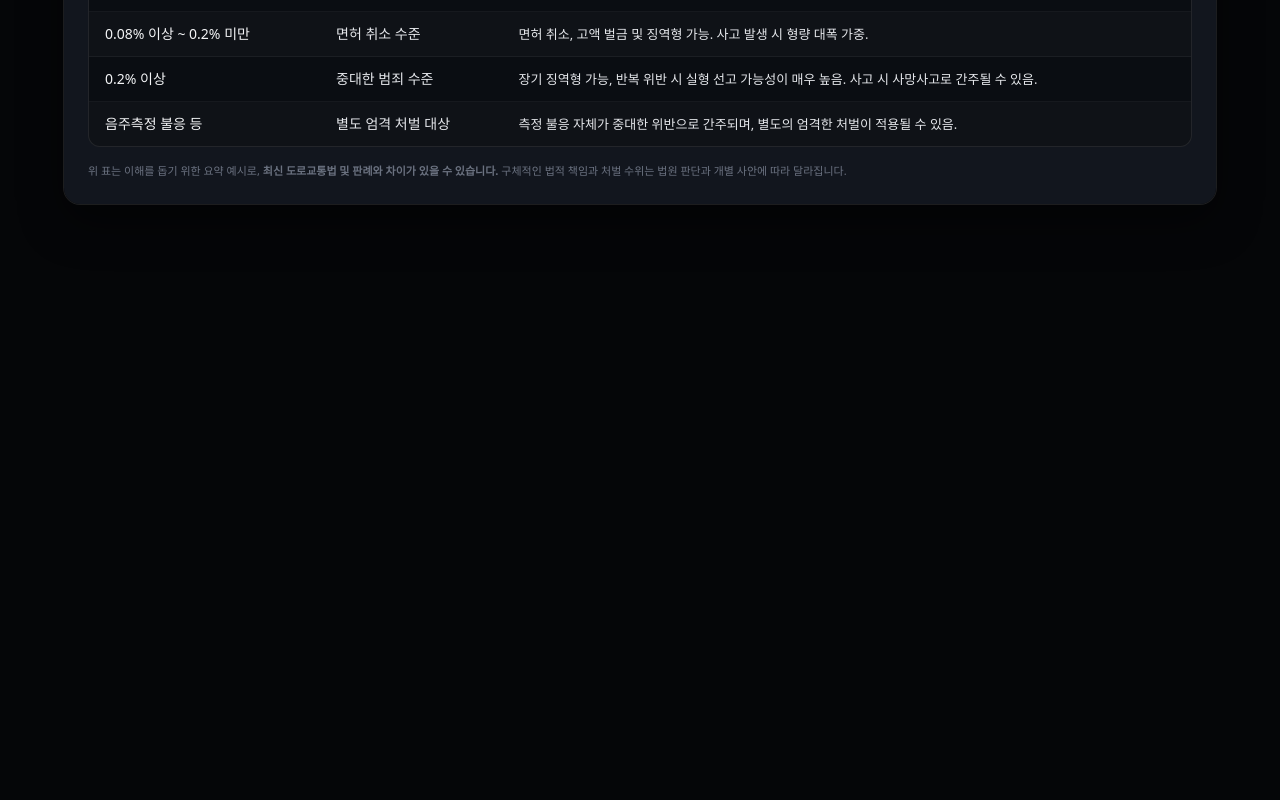
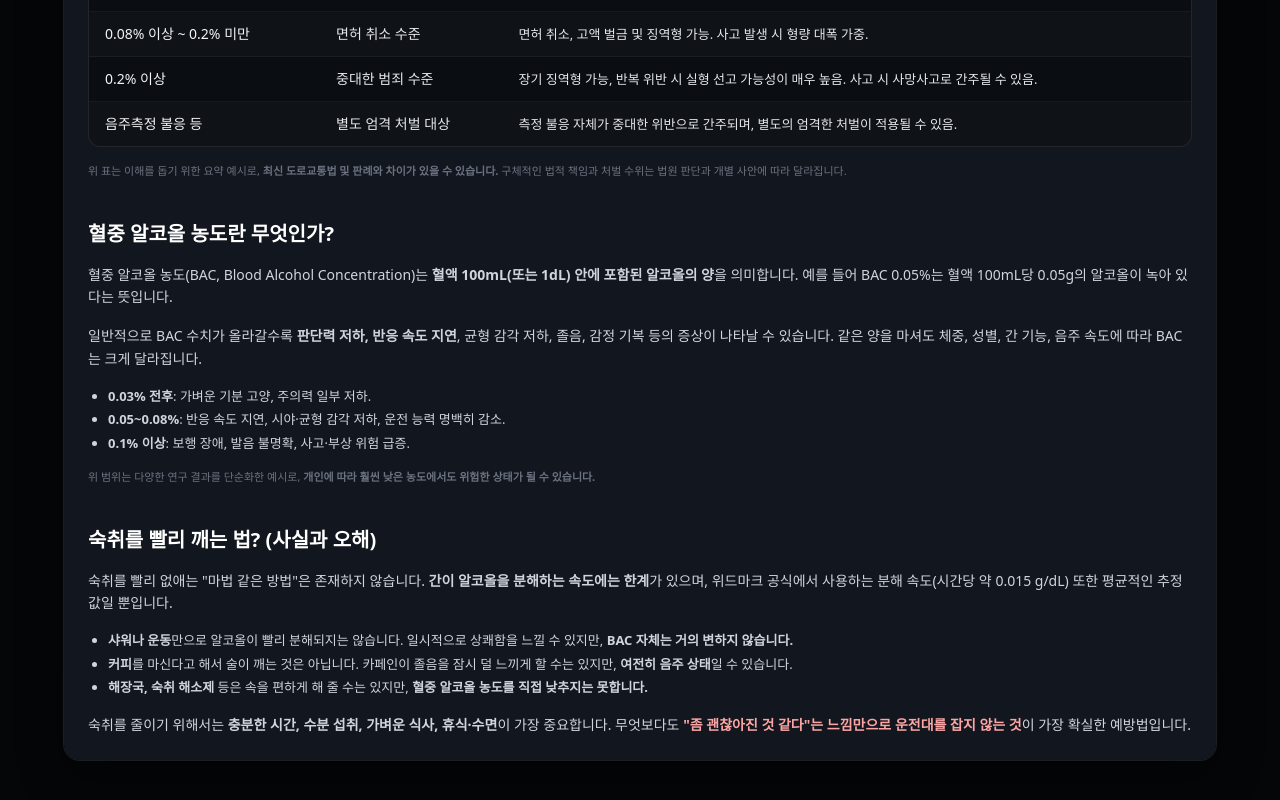
Before and after one commit to shwama120/sober-calc, a Next.js app: page /hangover-calculator in a window 1280 px wide. Shown: the part 2121-2921 px from the top of the page. Before the commit the page ends 2421 px from the top, so only its background shows below. Built offline with nearby package versions, Linux system fonts and the light colour scheme.

Commit message:
정보성 글 추가

```diff
--- a/components/seo/hangover-seo-content.tsx
+++ b/components/seo/hangover-seo-content.tsx
@@ -227,6 +227,92 @@ export function HangoverSeoContent() {
           달라집니다.
         </p>
       </section>
+
+      <section className="space-y-4">
+        <h2 className="text-lg font-semibold text-white md:text-xl">
+          혈중 알코올 농도란 무엇인가?
+        </h2>
+        <p className="text-sm leading-relaxed text-gray-300">
+          혈중 알코올 농도(BAC, Blood Alcohol Concentration)는{" "}
+          <span className="font-semibold">
+            혈액 100mL(또는 1dL) 안에 포함된 알코올의 양
+          </span>
+          을 의미합니다. 예를 들어 BAC 0.05%는 혈액 100mL당 0.05g의 알코올이
+          녹아 있다는 뜻입니다.
+        </p>
+        <p className="text-sm leading-relaxed text-gray-300">
+          일반적으로 BAC 수치가 올라갈수록{" "}
+          <span className="font-semibold">판단력 저하, 반응 속도 지연</span>,
+          균형 감각 저하, 졸음, 감정 기복 등의 증상이 나타날 수 있습니다. 같은
+          양을 마셔도 체중, 성별, 간 기능, 음주 속도에 따라 BAC는 크게
+          달라집니다.
+        </p>
+        <ul className="list-disc space-y-1 pl-5 text-[13px] text-gray-300">
+          <li>
+            <span className="font-semibold">0.03% 전후</span>: 가벼운 기분 고양,
+            주의력 일부 저하.
+          </li>
+          <li>
+            <span className="font-semibold">0.05~0.08%</span>: 반응 속도 지연,
+            시야·균형 감각 저하, 운전 능력 명백히 감소.
+          </li>
+          <li>
+            <span className="font-semibold">0.1% 이상</span>: 보행 장애, 발음
+            불명확, 사고·부상 위험 급증.
+          </li>
+        </ul>
+        <p className="text-[11px] text-gray-500">
+          위 범위는 다양한 연구 결과를 단순화한 예시로,{" "}
+          <span className="font-semibold">
+            개인에 따라 훨씬 낮은 농도에서도 위험한 상태가 될 수 있습니다.
+          </span>
+        </p>
+      </section>
+
+      <section className="space-y-4">
+        <h2 className="text-lg font-semibold text-white md:text-xl">
+          숙취를 빨리 깨는 법? (사실과 오해)
+        </h2>
+        <p className="text-sm leading-relaxed text-gray-300">
+          숙취를 빨리 없애는 &quot;마법 같은 방법&quot;은 존재하지 않습니다.{" "}
+          <span className="font-semibold">
+            간이 알코올을 분해하는 속도에는 한계
+          </span>
+          가 있으며, 위드마크 공식에서 사용하는 분해 속도(시간당 약 0.015
+          g/dL) 또한 평균적인 추정값일 뿐입니다.
+        </p>
+        <ul className="list-disc space-y-1 pl-5 text-[13px] text-gray-300">
+          <li>
+            <span className="font-semibold">샤워나 운동</span>만으로 알코올이 빨리
+            분해되지는 않습니다. 일시적으로 상쾌함을 느낄 수 있지만,{" "}
+            <span className="font-semibold">BAC 자체는 거의 변하지 않습니다.</span>
+          </li>
+          <li>
+            <span className="font-semibold">커피</span>를 마신다고 해서 술이 깨는
+            것은 아닙니다. 카페인이 졸음을 잠시 덜 느끼게 할 수는 있지만,{" "}
+            <span className="font-semibold">여전히 음주 상태</span>
+            일 수 있습니다.
+          </li>
+          <li>
+            <span className="font-semibold">해장국, 숙취 해소제</span> 등은 속을
+            편하게 해 줄 수는 있지만,{" "}
+            <span className="font-semibold">
+              혈중 알코올 농도를 직접 낮추지는 못합니다.
+            </span>
+          </li>
+        </ul>
+        <p className="text-sm leading-relaxed text-gray-300">
+          숙취를 줄이기 위해서는{" "}
+          <span className="font-semibold">
+            충분한 시간, 수분 섭취, 가벼운 식사, 휴식·수면
+          </span>
+          이 가장 중요합니다. 무엇보다도{" "}
+          <span className="font-semibold text-red-300">
+            &quot;좀 괜찮아진 것 같다&quot;는 느낌만으로 운전대를 잡지 않는 것
+          </span>
+          이 가장 확실한 예방법입니다.
+        </p>
+      </section>
     </article>
   );
 }
```
